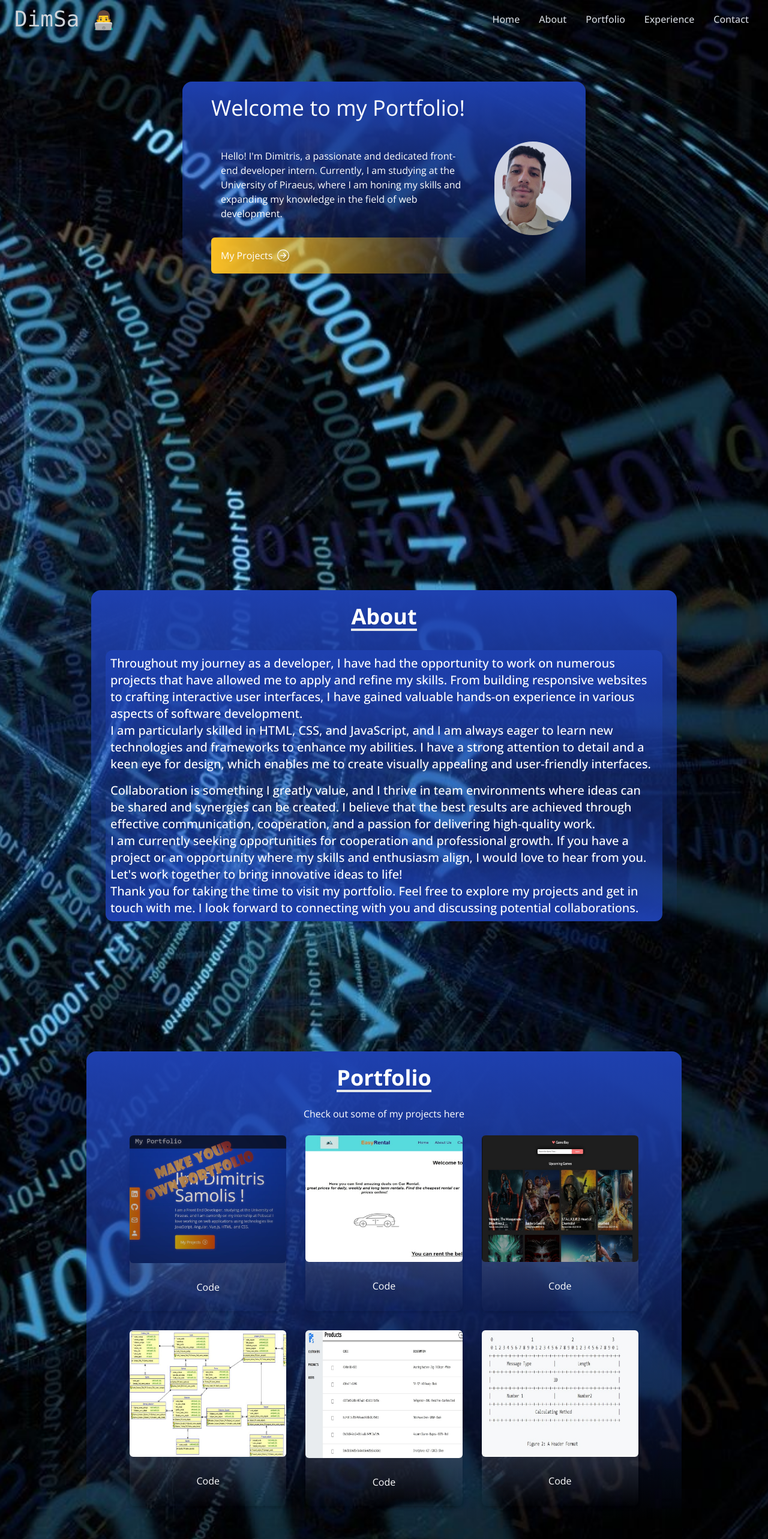
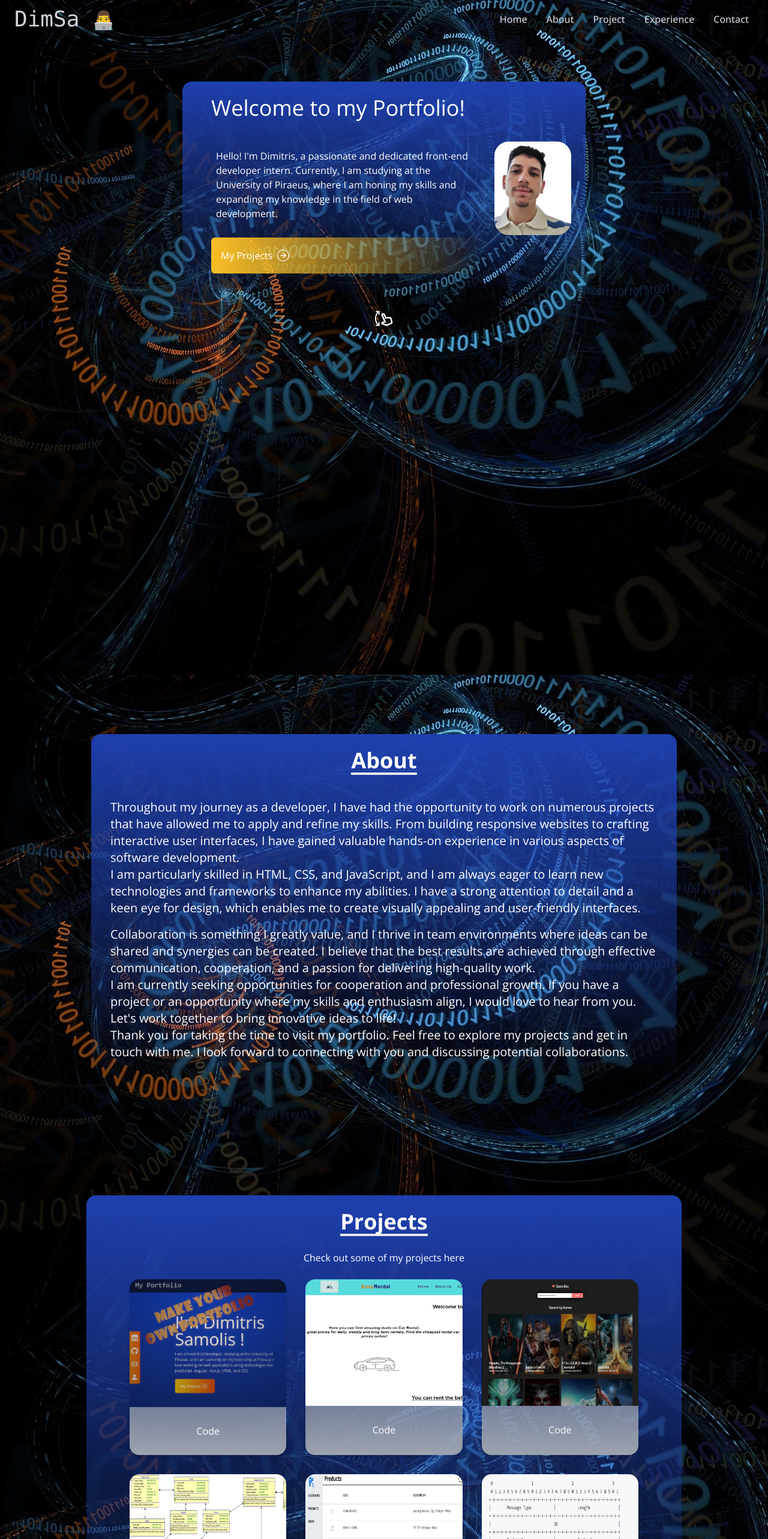
Before and after one commit to DimitrisSamolis/MyPortfolio, a React (Create React App) app: page / in a window 1280 px wide. Shown: the top 2566 px of the page at 60% size. Built offline with nearby package versions, Linux system fonts and the light colour scheme.

Commit message:
loader done

```diff
--- a/src/App.js
+++ b/src/App.js
@@ -2,28 +2,47 @@ import Home from "./components/Home";
 import NavBar from "./components/NavBar";
 import Socials from "./components/Socials";
 import About from "./components/About";
-import Portfolio from "./components/Portfolio";
+import Project from "./components/Project";
 import Wallpaper from './assets/myportwall.jpg'
 import Experience from "./components/Experience";
 import Contact from "./components/Contact";
+import Loader from "./components/Loader";
+import React, { useState, useEffect } from "react";
 
 
 function App() {
+
+  const [isLoading, setIsLoading] = useState(true);
+
+  useEffect(() => {
+    const timer = setTimeout(() => {
+      setIsLoading(false);
+    }, 3000);
+
+    return () => clearTimeout(timer);
+  }, []);
+
+
   return (
     <div  style={{
-      backgroundImage: `url(${Wallpaper})`,
-      backgroundSize: 'cover',
-      backgroundRepeat: 'repeat',
-      backgroundPosition: 'center'
+      backgroundImage: `url(${Wallpaper})`
     }}>
+      {isLoading ? <Loader /> : null}
+      {!isLoading && (
+        <div>
+
           <NavBar />
           <Home />
           <About />
-      <Portfolio />
+          <Project />
           <Experience />
           <Contact />
 
           <Socials />
+
+        </div>
+      )}
+
     </div>
   );
 }
--- a/src/components/About.jsx
+++ b/src/components/About.jsx
@@ -8,7 +8,7 @@ const About = () => {
                 <div className=' w-auto h-auto flex items-center justify-center pb-8'>
                     <p className='text-4xl font-bold inline border-b-4 border-orange-400'> About </p>
                 </div>
-                <p className='text-xl font-medium bg-gradient-to-b from-blue-800 to-transparent rounded-xl p-2'>
+                <p className='text-xl font-small hover:bg-slate-500 rounded-xl p-2'>
                     Throughout my journey as a developer, I have had the opportunity to work on numerous projects
                     that have allowed me to apply and refine my skills. From building responsive websites to crafting interactive user interfaces,
                     I have gained valuable hands-on experience in various aspects of software development. <br />
@@ -16,7 +16,7 @@ const About = () => {
                     to enhance my abilities. I have a strong attention to detail and a keen eye for design, which enables me to create visually
                     appealing and user-friendly interfaces.
                 </p>
-                <p className='text-xl font-medium bg-gradient-to-t from-blue-800 to-transparent rounded-xl p-2'>
+                <p className='text-xl font-small hover:bg-slate-500 rounded-xl p-2'>
                     Collaboration is something I greatly value, and I thrive in team environments where ideas can be shared and synergies can be created.
                     I believe that the best results are achieved through effective communication, cooperation, and a passion for delivering high-quality work. <br />
                     I am currently seeking opportunities for cooperation and professional growth. If you have a project or an opportunity where my skills
--- a/src/components/Home.jsx
+++ b/src/components/Home.jsx
@@ -1,13 +1,10 @@
 import React, {useEffect} from 'react';
 import MyImage from '../assets/img_crp.jpg';
 import { BsArrowRightCircle } from "react-icons/bs";
+import { MdOutlineSwipeVertical } from "react-icons/md"
 import {Link} from 'react-scroll';
 import SplitType from 'split-type';
 import gsap from 'gsap';
-
-
-//import gifBackground from '../assets/bg.gif'
-//import Wallpaper from '../assets/myportwall.jpg'
 
 const Home = () => {
 
@@ -28,34 +25,30 @@ const Home = () => {
   }, []);
 
   return (
-    <div name="Home" className=" h-screen w-full py-10 mb-20"
-    // style={{
-    //   backgroundImage: `url(${gifBackground})`, // Set the GIF file as the background image
-    //   backgroundSize: 'cover',
-    //   backgroundRepeat: 'no-repeat',
-    //   backgroundPosition: 'center',
-    // }}
-    >
+    <div name="Home" className=" h-screen w-full py-10 mb-96 sm:mb-80">
       <div className="max-w-screen-lg  mx-auto flex items-center justify-center mt-20 p-4 md:flex-row ">
         <div className="rounded-2xl p-6 w-auto h-auto flex items-center justify-center bg-gradient-to-b from-blue-800 to-transparent">
-            <div className="flex flex-col justify-center h-full px-6 ">
+            <div className="flex flex-col justify-center h-full px-2 sm:px-6 ">
               <h2 id='text' className="text-4xl font-semi pb-8 text-white"> Welcome to my Portfolio!</h2>
-              <p className="text-white p-4 max-w-md">
+              <p className="text-white px-2 p-4 max-w-md">
                 Hello! I'm Dimitris, a passionate and dedicated front-end developer intern. Currently, I am studying at the University of Piraeus,
                 where I am honing my skills and expanding my knowledge in the field of web development.
               </p>
               <div>
-                <Link to='Portfolio' smooth duration={500} className='group  text-white w-fit px-4 py-3 my-3 flex items-center rounded-md bg-gradient-to-r from-yellow-400 to to-orange-600 transition-all hover:text-lg cursor-pointer'>
+                <Link to='Project' smooth duration={500} className='group  text-white w-fit px-4 py-3 my-3 flex items-center rounded-md bg-gradient-to-r from-yellow-400 to to-orange-600 transition-all hover:text-lg cursor-pointer'>
                   My Projects
                   <span className='p-2 group-hover:rotate-90 duration-300 '> <BsArrowRightCircle size={20}/> </span>
                 </Link>
               </div>
             </div>
           <div className="my-4 ">
-            <img src={MyImage} alt="my profile" className="animate-pulse rounded-full max-w-md h-auto md:w-32 w-24 text-right justify-between" />
+            <img src={MyImage} alt="my profile" className="hover:scale-110 duration-200 rounded-3xl max-w-md h-auto md:w-32 w-24 text-right justify-between" />
           </div>
         </div>
       </div>
+      <span className="p-2 rounded-full text-white flex justify-center items-center animate-bounce">
+        <MdOutlineSwipeVertical size={30} />
+      </span>
     </div>
   )
 }
--- /dev/null
+++ b/src/components/Loader.jsx
@@ -0,0 +1,16 @@
+import React from "react";
+
+const Loader = () => {
+  return (
+    <div className="flex justify-center items-center h-screen w-screen">
+      <div className="wrap">
+        <div className="loading flex flex-col items-center">
+        <div className="animate-spin rounded-full h-24 w-24 border-y-4 border-orange-500"></div>
+          <div className="text-orange-500 mt-2 p-2 rounded-xl bg-gradient-to-b from-black to-slate-800 font-thin">LOADING...</div>
+        </div>
+      </div>
+    </div>
+  );
+};
+
+export default Loader;
--- a/src/components/NavBar.jsx
+++ b/src/components/NavBar.jsx
@@ -1,8 +1,6 @@
 import React, { useState } from "react";
-import {Link} from 'react-scroll';
+import { Link } from 'react-scroll';
 import { FaBars, FaTimes } from "react-icons/fa";
-import wallpaper from '../assets/myportwall.jpg'
-
 
 const NavBar = () => {
   const [nav, setNav] = useState(false);
@@ -18,7 +16,7 @@ const NavBar = () => {
     },
     {
       id: 3,
-      link: 'Portfolio'
+      link: 'Project'
     },
     {
       id: 4,
@@ -35,47 +33,39 @@ const NavBar = () => {
   };
 
   return (
-
-    <div className="flex justify-between items-center w-full h-16 px-4 fixed text-gray-300 bg-blue-950 ">
+    <div className="flex justify-between items-center w-full h-16 px-4 fixed text-gray-300 bg-blue-950 z-50">
       <div>
-        <h1 className="text-2xl md:text-4xl  font-mono  ml-2 cursor-pointer" onClick={refreshPage}>
-          DimSa <span className="md:text-3xl text-1xl">👨‍💻</span>
+        <h1 className="text-2xl md:text-4xl font-mono ml-2 cursor-pointer" onClick={refreshPage}>
+          DimSa <span className="md:text-3xl text-2xl"> 👨‍💻 </span>
         </h1>
       </div>
 
-      <ul className="hidden md:flex ">
+      <ul className="hidden md:flex">
         {links.map(({ id, link }) => (
           <li
             key={id}
-            className="px-4 cursor-pointer capitalize font-medium text-gray-300 hover:scale-105 duration-200"
+            className="px-4 cursor-pointer capitalize font-medium text-gray-300 hover:scale-105 duration-200 z-50"
           >
-            <Link to={link} smooth duration={800}> {link} </Link>
+            <Link to={link} smooth duration={800}>{link}</Link>
           </li>
         ))}
       </ul>
 
       <div
         onClick={() => setNav(!nav)}
-        className="cursor-pointer pr-4 z-10 text-gray-300 md:hidden hover:scale-105 duration-200"
+        className="cursor-pointer pr-4 text-gray-300 md:hidden hover:scale-105 duration-200 z-50"
       >
         {nav ? <FaTimes size={30} /> : <FaBars size={30} />}
       </div>
 
       {nav && (
-
-        <ul className="flex flex-col opacity-95 justify-center items-center absolute top-0 left-0 w-full h-screen text-white"
-            style={{
-          backgroundImage: `url(${wallpaper})`,
-          backgroundSize: 'cover',
-          backgroundRepeat: 'no-repeat',
-          backgroundPosition: 'center'
-          }}>
+        <ul className="flex flex-col opacity-95 bg-black justify-center items-center absolute top-0 left-0 w-full h-screen text-white z-40">
           {links.map(({ id, link }) => (
             <li
               key={id}
-              className="px-4 cursor-pointer capitalize py-6 text-3xl hover:scale-105 duration-200  hover:bg-gradient-to-r hover:from-yellow-400 hover:to-orange-500 rounded-xl "
-            >
-            <Link onClick={() => setNav(!nav)} to={link} smooth duration={800}> {link} </Link>
+              className="px-4 cursor-pointer capitalize py-6 text-3xl hover:scale-105 duration-200  hover:bg-gradient-to-r
+              hover:from-yellow-400 hover:to-orange-500  hover:opacity-100 rounded-xl">
+              <Link onClick={() => setNav(!nav)} to={link} smooth duration={800}>{link}</Link>
             </li>
           ))}
         </ul>
--- a/src/components/Portfolio.jsx
+++ /dev/null
@@ -1,73 +0,0 @@
-import React from 'react'
-import img1 from '../assets/img1.jpg'
-import img2 from '../assets/img2.jpg'
-import img3 from '../assets/img3.jpg'
-import img4 from '../assets/img4.jpg'
-import img5 from '../assets/img5.jpg'
-import img6 from '../assets/img6.jpg'
-
-const Portfolio = () => {
-
-  const portfolios = [
-    {
-      id:1,
-      src: img1,
-      href: 'https://github.com/Dimitris155/MyPortfolio'
-    },
-    {
-      id:2,
-      src: img2,
-      href: 'https://github.com/Dimitris155/Rental-Website'
-
-    },
-    {
-      id:3,
-      src: img3,
-      href: 'https://github.com/Dimitris155/VideoGames-Angular'
-    },
-    {
-      id:4,
-      src: img4,
-      href: 'https://github.com/Dimitris155/Information-System-for-University-Campus'
-    },
-    {
-      id:5,
-      src: img5,
-      href: 'https://github.com/Dimitris155/Website-Vue'
-    },
-    {
-      id:6,
-      src: img6,
-      href: 'https://github.com/Dimitris155/Client-Server'
-    }
-
-  ]
-
-  return (
-    <div name="Portfolio" className="w-full text-white md:h-screen">
-      <div className="max-w-screen-lg p-4 mx-auto flex flex-col justify-center w-full h-full my-20 ">
-        <div className="rounded-2xl p-6 bg-gradient-to-b from-blue-800 to-transparent">
-          <div className="w-auto h-auto flex items-center justify-center">
-            <p className="text-4xl font-bold inline border-b-4 border-orange-400">Portfolio</p>
-          </div>
-          <p className="py-6 w-auto h-auto flex items-center justify-center">Check out some of my projects here</p>
-          <div className="grid grid-cols-2 md:grid-cols-3 gap-8 px-12 sm-px-0 ">
-              {portfolios.map(({ id, src, href }) => (
-              <div key={id} className="shadow-md shadow-orange-600 rounded-lg bg-gradient-to-b from-gray-500 to-transparent">
-                <img src={src} alt="" className="rounded-md duration-200 hover:animate-pulse" />
-                <div className="flex items-center justify-center  ">
-                  <button className=" px-6 py-3 m-4 duration-200 hover:scale-105 hover:text-orange-600 hover:font-bold ">
-                    <a href={href} target="_blank" rel="noopener noreferrer">Code</a>
-                  </button>
-                </div>
-              </div>
-            ))}
-          </div>
-        </div>
-      </div>
-  </div>
-);
-}
-
-
-export default Portfolio
--- /dev/null
+++ b/src/components/Project.jsx
@@ -0,0 +1,73 @@
+import React from 'react'
+import img1 from '../assets/img1.jpg'
+import img2 from '../assets/img2.jpg'
+import img3 from '../assets/img3.jpg'
+import img4 from '../assets/img4.jpg'
+import img5 from '../assets/img5.jpg'
+import img6 from '../assets/img6.jpg'
+
+const Projects = () => {
+
+  const projects = [
+    {
+      id:1,
+      src: img1,
+      href: 'https://github.com/Dimitris155/MyPortfolio'
+    },
+    {
+      id:2,
+      src: img2,
+      href: 'https://github.com/Dimitris155/Rental-Website'
+
+    },
+    {
+      id:3,
+      src: img3,
+      href: 'https://github.com/Dimitris155/VideoGames-Angular'
+    },
+    {
+      id:4,
+      src: img4,
+      href: 'https://github.com/Dimitris155/Information-System-for-University-Campus'
+    },
+    {
+      id:5,
+      src: img5,
+      href: 'https://github.com/Dimitris155/Website-Vue'
+    },
+    {
+      id:6,
+      src: img6,
+      href: 'https://github.com/Dimitris155/Client-Server'
+    }
+
+  ]
+
+  return (
+    <div name="Project" className="w-full text-white md:h-screen">
+      <div className="max-w-screen-lg p-4 mx-auto flex flex-col justify-center w-full h-full my-20 ">
+        <div className="rounded-2xl p-6 bg-gradient-to-b from-blue-800 to-transparent">
+          <div className="w-auto h-auto flex items-center justify-center">
+            <p className="text-4xl font-bold inline border-b-4 border-orange-400">Projects</p>
+          </div>
+          <p className="py-6 w-auto h-auto flex items-center justify-center">Check out some of my projects here</p>
+          <div className="grid grid-cols-2 md:grid-cols-3 gap-8 px-12 sm-px-0 ">
+            {projects.map(({ id, src, href }) => (
+            <div key={id} className="shadow-md shadow-orange-600 hover:scale-105 duration-500 rounded-2xl bg-gradient-to-t from-gray-400 to-transparent">
+              <img src={src} alt="" className="rounded-t-2xl duration-200 hover:translate-y-2" />
+              <div className="flex items-center justify-center  ">
+                <button className=" px-6 py-3 m-4 duration-200 hover:scale-105 hover:text-orange-600 hover:font-bold ">
+                  <a href={href} target="_blank" rel="noopener noreferrer">Code</a>
+                </button>
+              </div>
+            </div>
+            ))}
+          </div>
+        </div>
+      </div>
+  </div>
+);
+}
+
+
+export default Projects
--- a/src/components/Socials.jsx
+++ b/src/components/Socials.jsx
@@ -49,8 +49,7 @@ const Socials = () => {
     <div className='hidden lg:flex flex-col top-[35%] left-0 fixed'>
         <ul>
             {links.map(({id, child , href , style ,download}) => (
-                <li key={id} className={"flex justify-between items-center w-36 h-14 px-2 bg-gradient-to-r from-yellow-400 to to-orange-500 ml-[-100px] hover:ml-[-10px] hover:rounded-md duration-300" +
-                                         " " + style}>
+                <li key={id} className={`flex justify-between items-center w-36 h-14 px-2 bg-gradient-to-r from-yellow-400 to to-orange-500 ml-[-100px] hover:ml-[-10px] hover:rounded-md duration-300 ${style}`}>
                     <a href={href} className={"flex justify-between pl-1 items-center w-full text-white"} download={download} target='_blank' rel='noreferrer'>
                         {child}
                     </a>
```
Also changed, not shown: src/components/Experience.jsx (+9 -10 lines), src/assets/myportwall.jpg, 1 other file (tests, documents, lock files or other folders). Lines whose indentation alone changed are shown as unchanged.
